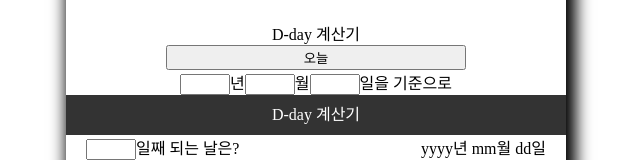
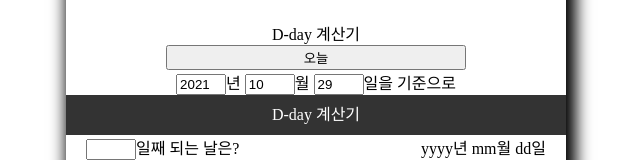
Before and after one commit to WE-SOPT-29th-Web-Part/Hyeeun-Seo, a React (Create React App) app in the folder d-day-calc/: page / in a window 1280 px wide. Shown: the part 288-448 px from the top of the page, without its empty margins (324-964 px from the left). Built offline with nearby package versions, Linux system fonts and the light colour scheme.

Commit message:
feat: Dateinput의 변화하는 값 인지

```diff
--- a/d-day-calc/src/App.js
+++ b/d-day-calc/src/App.js
@@ -6,6 +6,11 @@ import Header from './components/Header';
 import Result from './components/Result';
 
 function App() {
+  // DateInput에서 year, month, date을 Result로 가지고와서
+  // result의 input 값과 연산을 실시
+  // 무엇을 상태로 관리할 것이냐?
+  // year, month, date, inputValue, resultDate
+
   return (
     <div id="app">
       <Header />
--- a/d-day-calc/src/components/Dateinput.jsx
+++ b/d-day-calc/src/components/Dateinput.jsx
@@ -1,12 +1,37 @@
-import React from 'react';
+import React, { useState } from 'react';
 
 const Dateinput = () => {
+const [year, setYear] = useState(new Date().getFullYear());
+const [month, setMonth] = useState(new Date().getMonth()+1);
+const [date, setDate] = useState(new Date().getDate());
+//input 값이 변화하면 그 값을 바로 year로 바꾸어주기
+
+    const handleChange = (e, setState) => {
+        setState(e.target.value);
+    }
+
     return (
         <div id="dateinput">
             <button>오늘</button>
             <div>
-                <input type="text" />년<input type="text" />월
-                <input type="text" />일을 기준으로
+                <input
+                    type="text"
+                    value={year}
+                    onChange={(e) => handleChange(e, setYear)}
+                />
+                년{" "}
+                <input
+                    type="text"
+                    value={month}
+                    onChange={(e) => handleChange(e, setMonth)}
+                />
+                월{" "}
+                <input
+                    type="text"
+                    value={date}
+                    onChange={(e) => handleChange(e, setDate)}
+                />
+                일을 기준으로
             </div>
         </div>
     );
```
